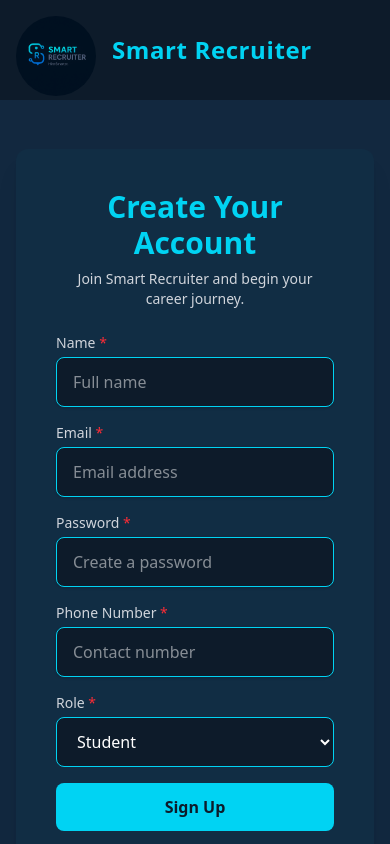
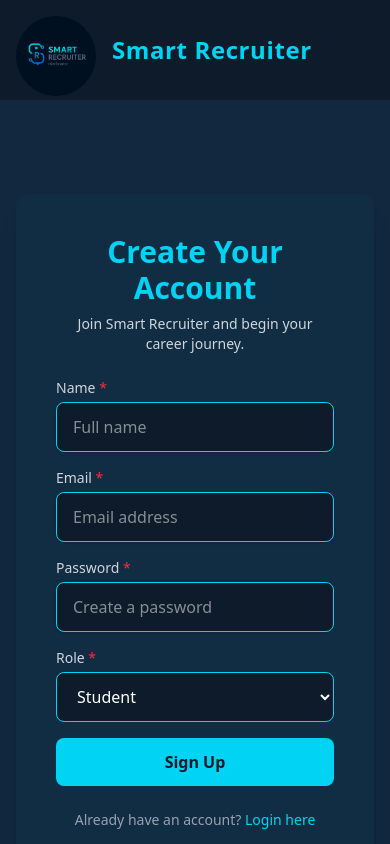
Before and after one commit to raphaelkihiro/smart-recruiter, a React (Vite) app: page /signup in a window 390 px wide. Shown: the top 844 px of the page. Built offline with nearby package versions, Linux system fonts and the light colour scheme; no server answers.

Commit message:
removed phone number input

```diff
--- a/src/pages/SignUp.jsx
+++ b/src/pages/SignUp.jsx
@@ -10,7 +10,7 @@ function Signup() {
   const [name, setName] = useState("");
   const [email, setEmail] = useState("");
   const [password, setPassword] = useState("");
-  const [contactInfo, setContactInfo] = useState("");
+  // const [contactInfo, setContactInfo] = useState("");
   const [role, setRole] = useState("");
   const navigate = useNavigate();
 
@@ -24,7 +24,7 @@ function Signup() {
           name,
           email,
           password,
-          contact_info: contactInfo,
+          // contact_info: contactInfo,
           role,
         }),
       });
@@ -102,7 +102,7 @@ function Signup() {
             />
           </div>
 
-          <div>
+          {/* <div>
             <label className="block text-sm font-medium text-gray-300 mb-1">
               Phone Number <span className="text-red-500">*</span>
             </label>
@@ -114,7 +114,7 @@ function Signup() {
               className="w-full px-4 py-3 border border-cyan-400 bg-[#0D1B2A] text-white rounded-lg shadow-sm focus:outline-none focus:ring-2 focus:ring-cyan-400"
               required
             />
-          </div>
+          </div> */}
 
           <div>
             <label className="block text-sm font-medium text-gray-300 mb-1">
```
